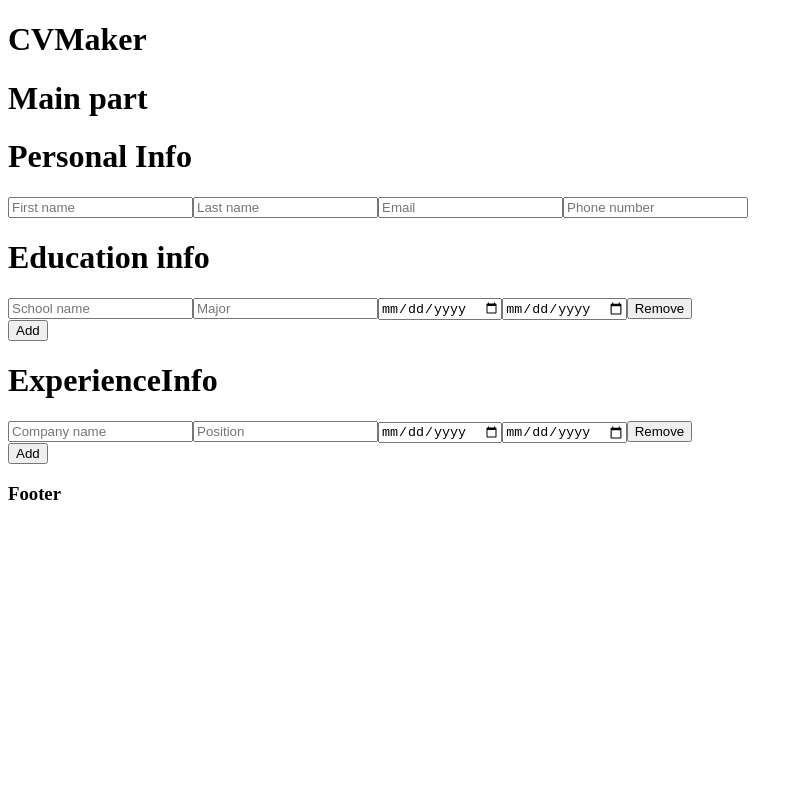
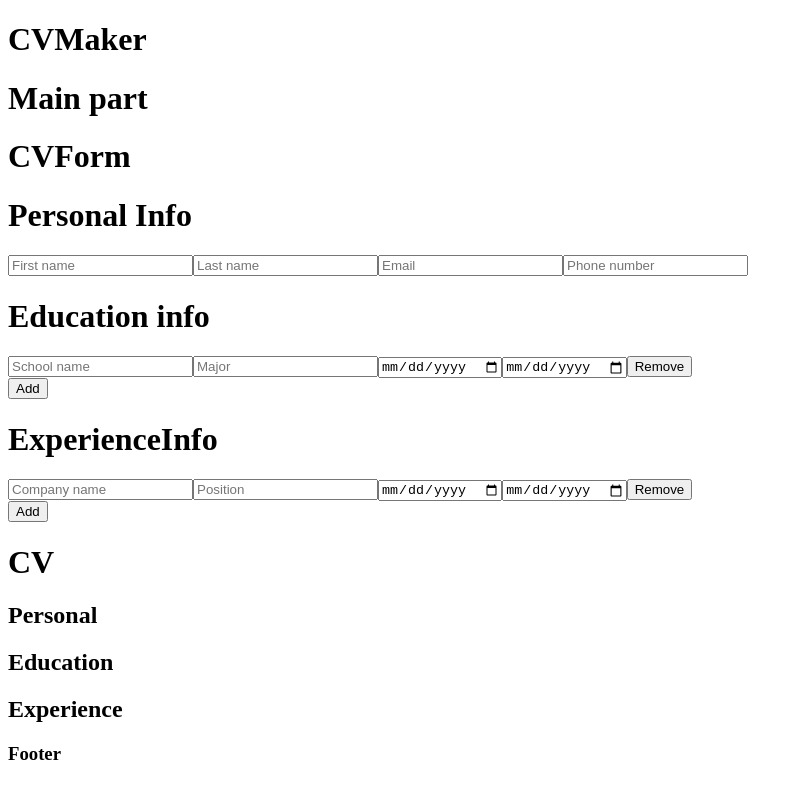
Before and after one commit to ZmijaZ/cv-maker, a React (Vite) app: page / in a window 1280 px wide. Shown: the whole page, without its empty margins (0-803 px from the left). Built offline with nearby package versions, Linux system fonts and the light colour scheme.

Commit message:
add functionality to write from input directly into the cv

```diff
--- /dev/null
+++ b/src/components/CV/CV.jsx
@@ -0,0 +1,46 @@
+const CV = (props) => {
+  const { personalInfo, educationInfo, experienceInfo } = props;
+
+  const educations = educationInfo.map((item) => (
+    <section key={item.id}>
+      <h3>{item.schoolName}</h3>
+      <h3>{item.major}</h3>
+      <h3>{item.from}</h3>
+      <h3>{item.to}</h3>
+    </section>
+  ));
+
+  const experiences = experienceInfo.map((item) => (
+    <section key={item.id}>
+      <h3>{item.companyName}</h3>
+      <h3>{item.position}</h3>
+      <h3>{item.from}</h3>
+      <h3>{item.to}</h3>
+    </section>
+  ));
+
+  return (
+    <div>
+      <h1>CV</h1>
+      <section>
+        <h2>Personal</h2>
+        <h3>{personalInfo.firstName}</h3>
+        <h3>{personalInfo.lastName}</h3>
+        <h3>{personalInfo.email}</h3>
+        <h3>{personalInfo.phoneNumber}</h3>
+      </section>
+
+      <section>
+        <h2>Education</h2>
+        {educations}
+      </section>
+
+      <section>
+        <h2>Experience</h2>
+        {experiences}
+      </section>
+    </div>
+  );
+};
+
+export default CV;
--- /dev/null
+++ b/src/components/CV/CVForm.jsx
@@ -0,0 +1,42 @@
+import Personal from "./Personal";
+import Education from "./Education";
+import Experience from "./Experience";
+import { useState } from "react";
+import { emptyCv } from "./emptyCv";
+
+const CVForm = (props) => {
+  const {
+    handleChangePersonal,
+    handleChangeEducation,
+    handleAddEducation,
+    handleRemoveEducation,
+    handleChangeExperience,
+    handleAddExperience,
+    handleRemoveExperience,
+    cv,
+  } = props;
+
+  return (
+    <div>
+      <h1>CVForm</h1>
+      <Personal
+        personalInfo={cv.personalInfo}
+        onChange={handleChangePersonal}
+      ></Personal>
+      <Education
+        education={cv.educationInfo}
+        onChange={handleChangeEducation}
+        onRemove={handleRemoveEducation}
+        onAdd={handleAddEducation}
+      ></Education>
+      <Experience
+        experience={cv.experienceInfo}
+        onChange={handleChangeExperience}
+        onAdd={handleAddExperience}
+        onRemove={handleRemoveExperience}
+      ></Experience>
+    </div>
+  );
+};
+
+export default CVForm;
--- a/src/components/Main.jsx
+++ b/src/components/Main.jsx
@@ -1,8 +1,8 @@
 import { useState } from "react";
-import Education from "./CV/Education";
-import Personal from "./CV/Personal";
+
 import { emptyCv } from "./CV/emptyCv";
-import Experience from "./CV/Experience";
+import CVForm from "./CV/CVForm";
+import CV from "./CV/CV";
 
 const Main = () => {
   const [cv, setCv] = useState(emptyCv);
@@ -103,22 +103,21 @@ const Main = () => {
   return (
     <div>
       <h1>Main part </h1>
-      <Personal
+      <CVForm
+        handleChangePersonal={handleChangePersonal}
+        handleChangeEducation={handleChangeEducation}
+        handleAddEducation={handleAddEducation}
+        handleRemoveEducation={handleRemoveEducation}
+        handleChangeExperience={handleChangeExperience}
+        handleAddExperience={handleAddExperience}
+        handleRemoveExperience={handleRemoveExperience}
+        cv={cv}
+      ></CVForm>
+      <CV
         personalInfo={cv.personalInfo}
-        onChange={handleChangePersonal}
-      ></Personal>
-      <Education
-        education={cv.educationInfo}
-        onChange={handleChangeEducation}
-        onRemove={handleRemoveEducation}
-        onAdd={handleAddEducation}
-      ></Education>
-      <Experience
-        experience={cv.experienceInfo}
-        onChange={handleChangeExperience}
-        onAdd={handleAddExperience}
-        onRemove={handleRemoveExperience}
-      ></Experience>
+        educationInfo={cv.educationInfo}
+        experienceInfo={cv.experienceInfo}
+      ></CV>
     </div>
   );
 };
```
